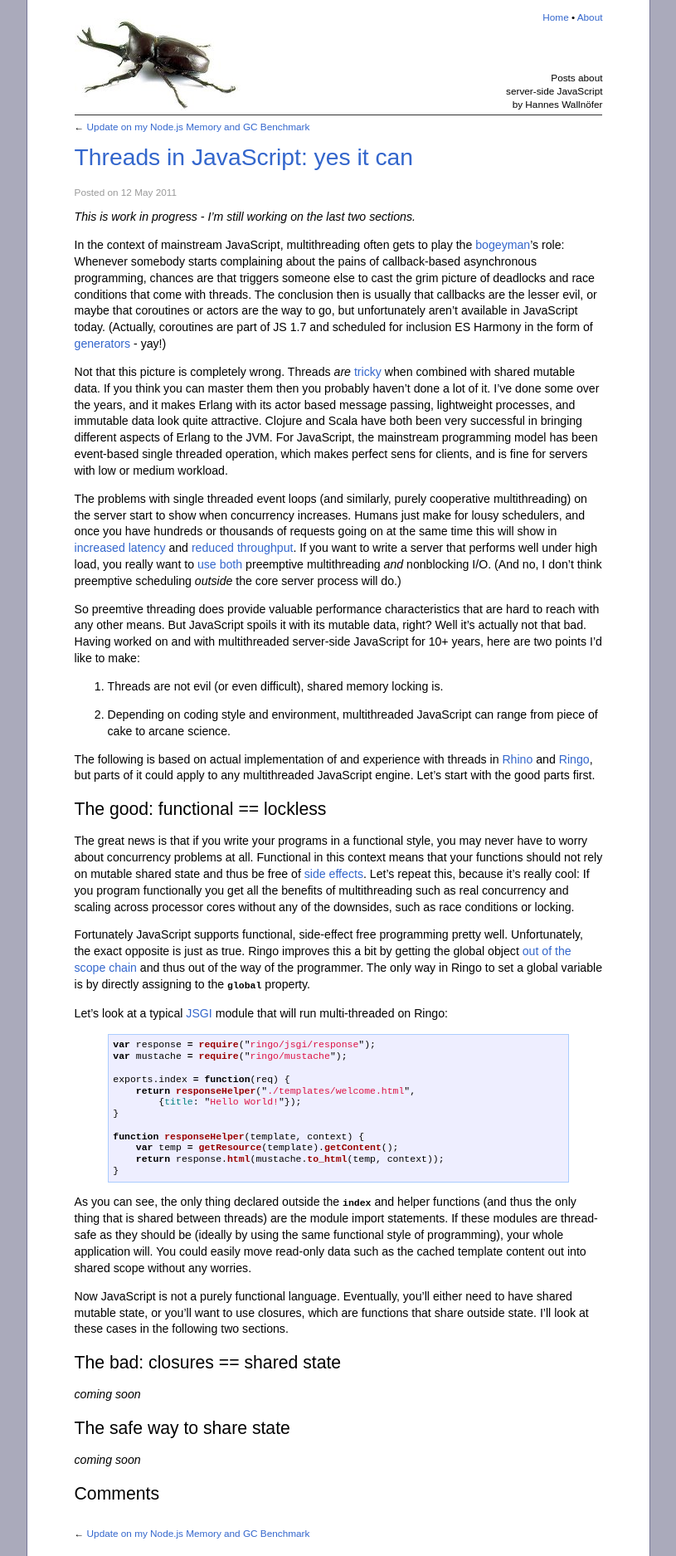
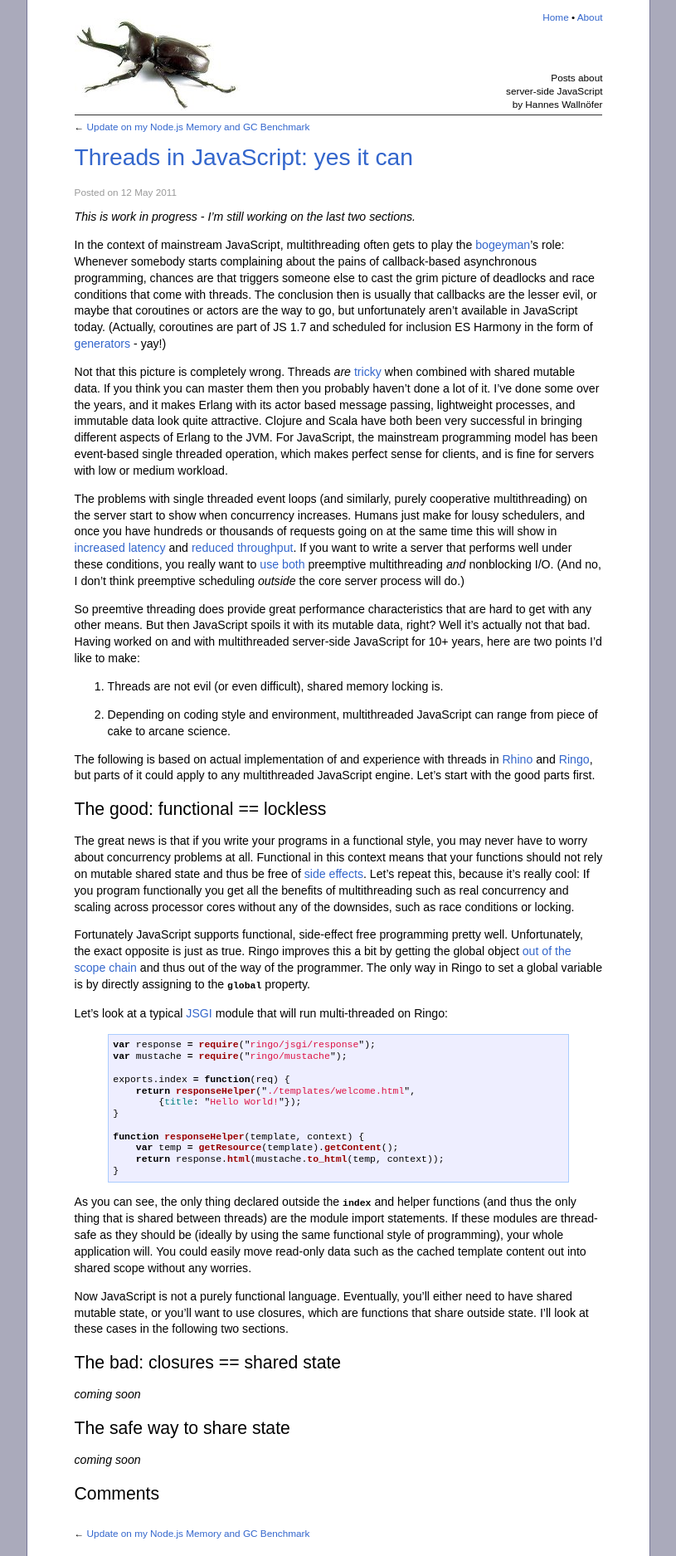
Before and after one commit to hns/hns.github.com, a Jekyll site: the page built from _posts/2011-05-12-threads.md, in a window 1280 px wide. Shown: the whole page at 83% size, without its empty margins (232-1047 px from the left). Built offline with Jekyll 4.4.1, drawn with Linux system fonts in a browser that asks for light colours; comment, search, counter and statistics services are not loaded.

Commit message:
More wording

```diff
--- a/_posts/2011-05-12-threads.md
+++ b/_posts/2011-05-12-threads.md
@@ -21,21 +21,21 @@ Erlang with its actor based message passing, lightweight processes, and
 immutable data look quite attractive. Clojure and Scala have both been very
 successful in bringing different aspects of Erlang to the JVM.
 For JavaScript, the mainstream programming model has been event-based single
-threaded operation, which makes perfect sens for clients, and is fine for
+threaded operation, which makes perfect sense for clients, and is fine for
 servers with low or medium workload.
 
 The problems with single threaded event loops (and similarly, purely
 cooperative multithreading) on the server start to show when concurrency
 increases. Humans just make for lousy schedulers, and once you have
-hundreds or thousands of requests
-going on at the same time this will show in [increased latency] and [reduced throughput].
-If you want to write a server that performs well under high load, you
+hundreds or thousands of requests going on at the same time this will show in
+[increased latency] and [reduced throughput]. If you want to write a server
+that performs well under these conditions, you
 really want to [use both] preemptive multithreading *and* nonblocking I/O. (And
 no, I don't think preemptive scheduling *outside* the core server process
 will do.)
 
-So preemtive threading does provide valuable performance characteristics that
-are hard to reach with any other means. But JavaScript spoils it with its
+So preemtive threading does provide great performance characteristics that
+are hard to get with any other means. But then JavaScript spoils it with its
 mutable data, right? Well it's actually not that bad. Having worked on and
 with multithreaded server-side JavaScript for 10+ years, here are two points
 I'd like to make:
```
